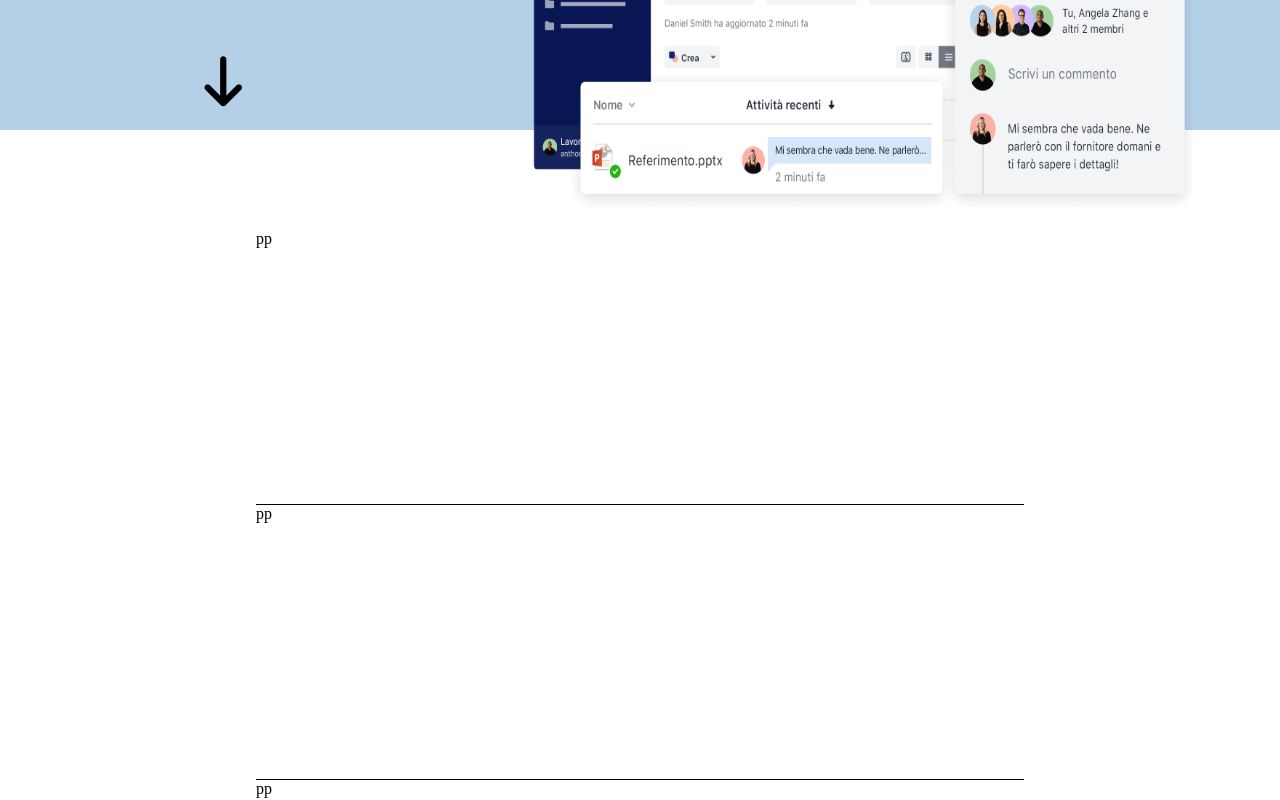
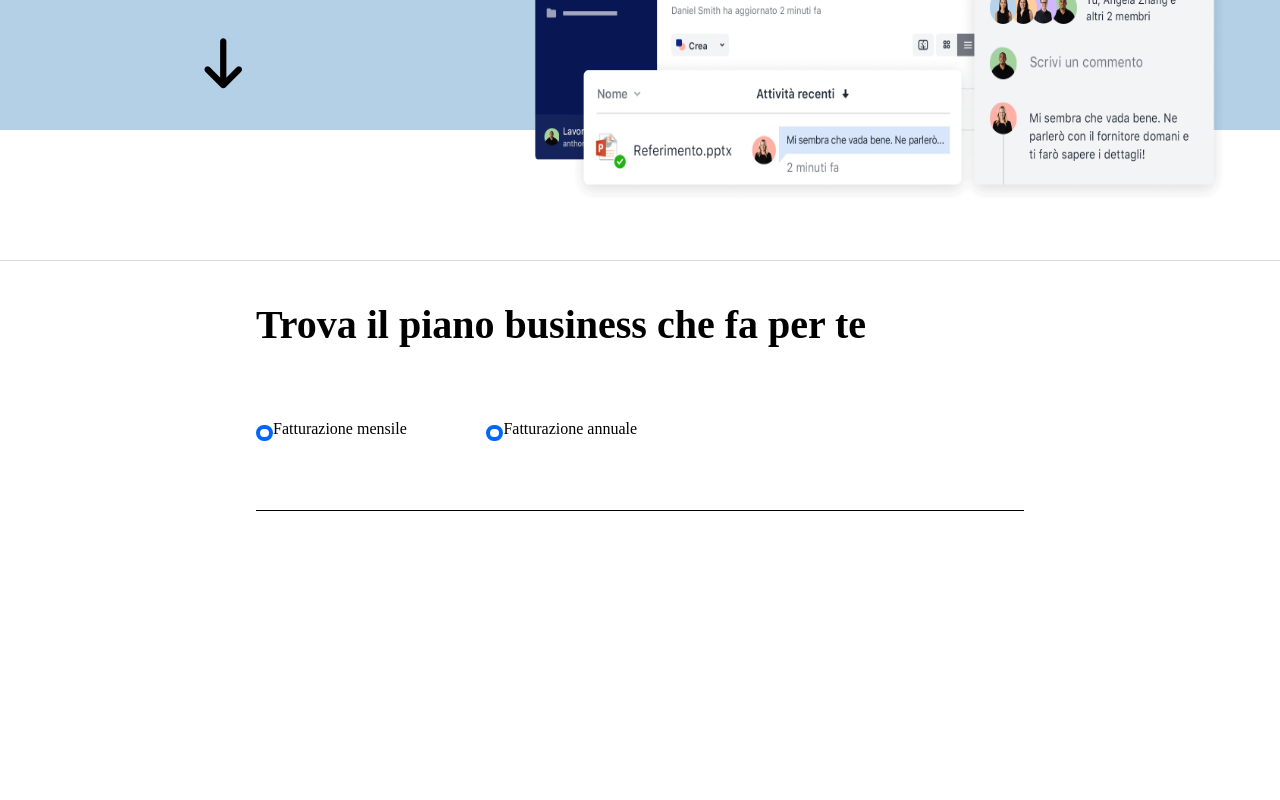
Before and after one commit to 0xMauriz/htmlcss-dropbox, a plain HTML site: page index.html in a window 1280 px wide. Shown: the part 640-1440 px from the top of the page. Drawn offline with Linux system fonts and the light colour scheme.

Commit message:
Aggiunta di qualche tag

```diff
--- a/index.html
+++ b/index.html
@@ -47,7 +47,9 @@
 
 
         <div class="slide-titlebox">
+
             <h1>Tutto ciò che ti serve per il lavoro, in un unico posto</h1>
+
         </div>
 
         <div class="slide-descriptionbox">
@@ -69,7 +71,8 @@
             </div>
 
             <div class="slide-imgbox">
-                <img class="imgprop" src="./img/jumbo.png" alt=""></div>
+                <img class="imgprop" src="./img/jumbo.png" alt="">
+            </div>
 
 
 
@@ -82,7 +85,10 @@
 
         <div class="choosepackageduration">
 
-            <p>pp</p>
+            <h2>Trova il piano business che fa per te</h2>
+
+            <p><h9 class="pointemp">0</h9>Fatturazione mensile</p>
+            <p><h9 class="pointemp">0</h9>Fatturazione annuale</p>
 
         </div>
 
--- a/styles/main.css
+++ b/styles/main.css
@@ -54,9 +54,10 @@
     display: flex;
     height: 700px;
     width: 100%;
+    padding-top: 60px;
     background-color: rgb(180, 208, 230);
     justify-content: space-around;
-    align-items: center;
+    align-items: flex-start;
     flex-wrap: wrap;
 
 }
@@ -71,7 +72,6 @@
     display: flex;
     width: 70%;
     position: relative;
-
 }
 
 .slide-txtbox {
@@ -113,13 +113,15 @@
 .imgprop {
     display: flex;
     position: absolute;
-    width: 120%;
-    height: 480px;
+    width: 125%;
+    height: 490px;
 }
 
 .descriptionslide {
     display: flex;
-    height: 1200px;
+    height: 2100px;
+    margin-top: 130px;
+    border-top: 1px solid rgb(218, 218, 218);
     flex-wrap: wrap;
     justify-content: space-around;
 }
@@ -127,13 +129,35 @@
 .choosepackageduration {
     display: flex;
     border-bottom: 1px solid black; /* DEBUG */
-    margin-top: 100px;
+    margin-top: 40px;
     width: 60%;
+    height: 10%;
+    flex-wrap: wrap;
+}
 
+.choosepackageduration h2 {
+    width: 100%;
+    font-size: 40px;
+}
+
+.choosepackageduration p {
+    width: 30%;
+}
+
+.pointemp {
+    color: white;
+    border: 4px solid rgb(0, 102, 255);
+    font-size: 2px;
+    border-radius: 30px;
+    background-color: white;
+    padding: 3px 4px 3px 4px;
 }
 
 .packagedescription {
     display: flex;
+    /*margin-top: -300px;*/
+    /*height: 40%;*/
+    background-color: red; /* DEBUG */
     border-bottom: 1px solid black; /* DEBUG */
     width: 60%;
 }
```
